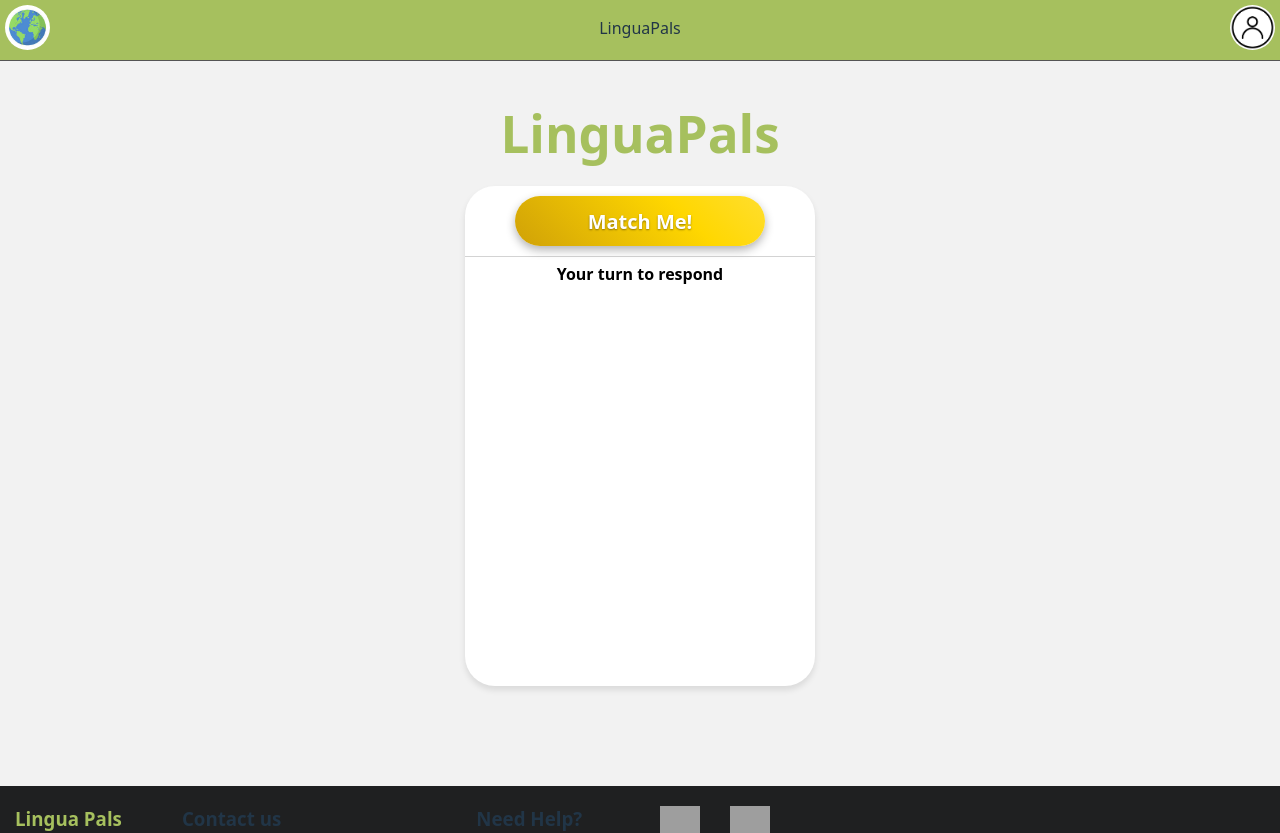
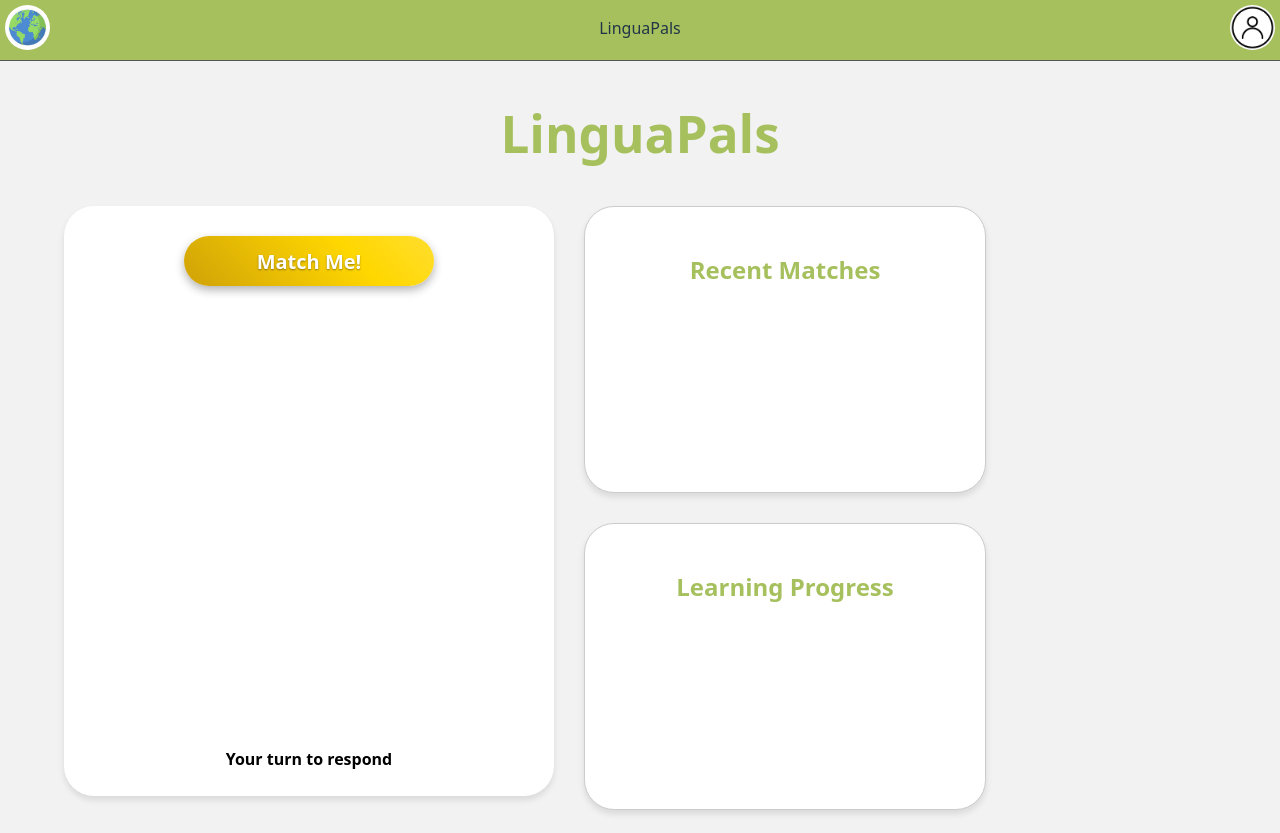
Before and after one commit to LinguaPals/LinguaPals, a React (Vite) app in the folder frontend/: page /dashboard in a window 1280 px wide. Shown: the top 833 px of the page. Built offline with nearby package versions, Linux system fonts and the light colour scheme; grey boxes are pictures that could not be loaded.

Commit message:
dashboard

```diff
--- a/frontend/src/App.css
+++ b/frontend/src/App.css
@@ -131,11 +131,15 @@ body {
 }
 
 .center-box {
-  width: 350px;
-  height: 500px;
+  width: 450px;
+  height: 550px;
   border-radius: 30px;
   background-color: #ffffff;
   box-shadow: 0 4px 6px rgba(0,0,0,0.1);
+  display: flex;
+  flex-direction: column;
+  align-items: center;
+  padding: 20px;
 }
 
 /*============================================
--- a/frontend/src/App.jsx
+++ b/frontend/src/App.jsx
@@ -12,7 +12,7 @@ function App() {
     return (
        <Router>
             <Routes>
-                <Route path="/" element={<LandingPage />} />
+                <Route path="/landing" element={<LandingPage />} />
                 <Route path="/login" element={<LogInPage />} />
                 <Route path="/signup" element={<SignInPage />} />
                 <Route path="/dashboard" element={<Dashboard />} />
--- a/frontend/src/components/signIn.jsx
+++ b/frontend/src/components/signIn.jsx
@@ -5,7 +5,7 @@ function SignIn( { onClick }) {
     return (
         <div className="sign-in">
             <button onClick={ onClick }>
-                Sign In
+                Sign Up
             </button>
         </div>
     );
--- a/frontend/src/pages/dashboard.jsx
+++ b/frontend/src/pages/dashboard.jsx
@@ -15,6 +15,7 @@ function Dashboard({ user, setUser }) {
 
             <div className="content">
                 <h1 className="logo">LinguaPals</h1>
+                <div className="dashboard-layout">
                     <div className="center-box">
                         <button className="match-button"
                             onClick={matchUser}>
@@ -23,6 +24,11 @@ function Dashboard({ user, setUser }) {
                         <hr style={{ flex: 1, border: "none", borderTop: "1px solid lightgray", margin: "0px"}}/>
                         <h4 style={{ color: "black", margin: "5px"}}>Your turn to respond</h4>
                     </div>
+                    <div className="right-cards">
+                        <Card title="Recent Matches" />
+                        <Card title="Learning Progress" />
+                    </div>
+                </div>
             </div>
             <BottomBar />
 
```
Also changed, not shown: 2 other files (tests, documents, lock files or other folders). Lines whose indentation alone changed are shown as unchanged.
